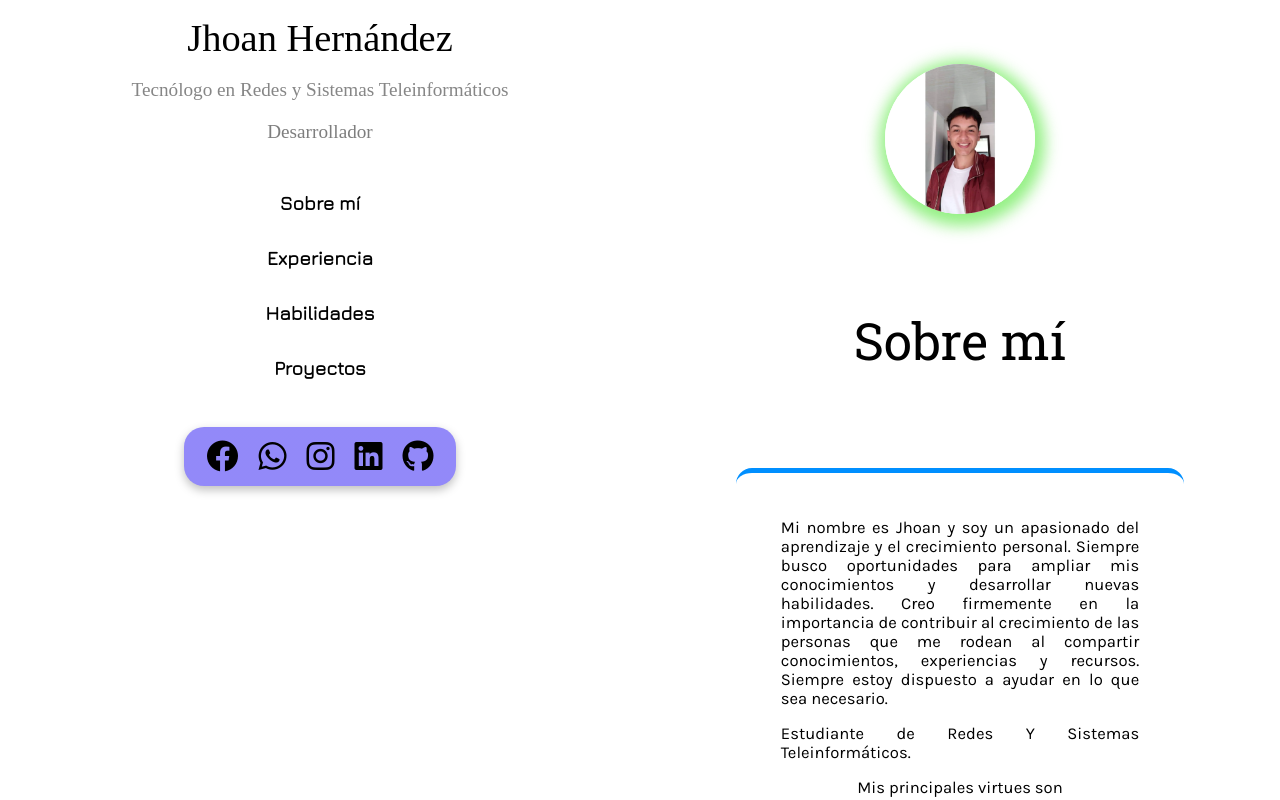
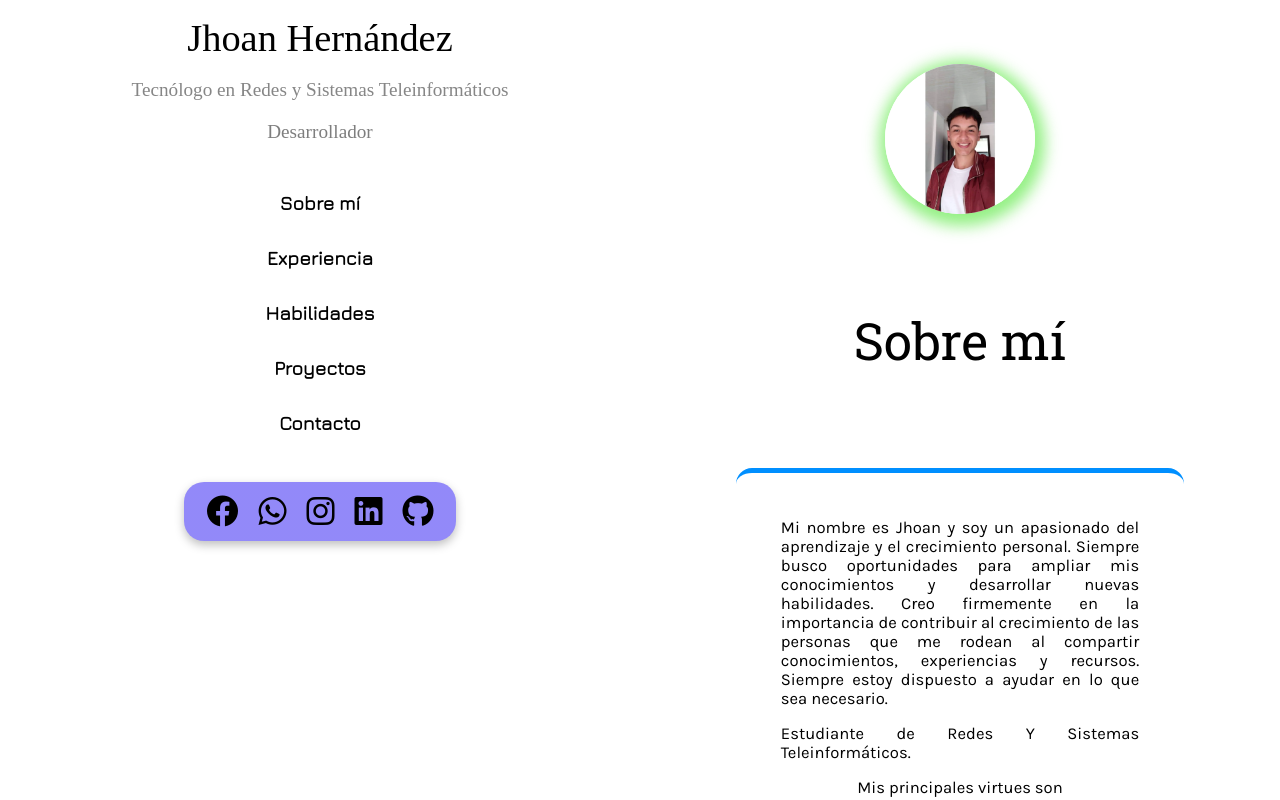
Before and after one commit to JhoanVanDam/hojadevida.github.io, a React (Create React App) app: page / in a window 1280 px wide. Shown: the top 800 px of the page. Built offline with nearby package versions, Linux system fonts and the light colour scheme; a web font is replaced by a local one.

Commit message:
arreglo de navbar static

```diff
--- a/src/Components/contact/contact.jsx
+++ b/src/Components/contact/contact.jsx
@@ -20,7 +20,7 @@ class contact extends Component {
         return (
             <div className='contact-main'>
                 <div className='contact-title'>
-                    <h5>Contáctame</h5>
+                    <h5 id='contacto'>Contáctame</h5>
                 </div>
                 <form id='my-form' onSubmit={enviarEmail}>
                     <div className='contact-main-form'>
--- a/src/Components/experience/experience.jsx
+++ b/src/Components/experience/experience.jsx
@@ -49,8 +49,8 @@ class experience extends Component {
 
         return (
             <div>
-                <h5 className='experience-title'>Experiencia</h5>
-                <div className='experience-main' id='experiencia'>
+                <h5 className='experience-title' id='experiencia'>Experiencia</h5>
+                <div className='experience-main'>
                     {experienceItem('2022-2023', 'Desarrollador de software', 'Academusoft', 'Trabajé en el mantenimiento y desarrollo de las IES contratadas en el CIADTI', languages1, getColor())}
                     {experienceItem('2022-2023', 'Desarrollador de software', 'FreeLance', 'Desarrollo e integración de la página de un videojuego', languages2, getColor())}
                 </div>
--- a/src/Components/navbarstatic/navbarstatic.jsx
+++ b/src/Components/navbarstatic/navbarstatic.jsx
@@ -17,17 +17,20 @@ class navbarstatic extends Component {
                 <label id='navbarstatic-role'>
                     Desarrollador
                 </label>
-                <Link to="sobremi" smooth={true} duration={1000} offset={-50} className='navbarstatic-a'>
+                <Link to="sobremi" smooth={true} duration={1500} offset={-50} className='navbarstatic-a'>
                     Sobre mí
                 </Link>
-                <Link to="experiencia" smooth={true} duration={1000} offset={-50} className='navbarstatic-a'>
+                <Link to="experiencia" smooth={true} duration={1500} offset={-50} className='navbarstatic-a'>
                     Experiencia
                 </Link>
-                <Link to="habilidades" smooth={true} duration={1000} offset={-50} className='navbarstatic-a'>
+                <Link to="habilidades" smooth={true} duration={1500} offset={-50} className='navbarstatic-a'>
                     Habilidades
                 </Link>
-                <Link to="proyectos" smooth={true} duration={1000} offset={-50} className='navbarstatic-a'>
+                <Link to="proyectos" smooth={true} duration={1500} offset={-50} className='navbarstatic-a'>
                     Proyectos
+                </Link>
+                <Link to="contacto" smooth={true} duration={1500} offset={-50} className='navbarstatic-a'>
+                    Contacto
                 </Link>
 
                 <div className='navbarstatic-social-network'>
```
